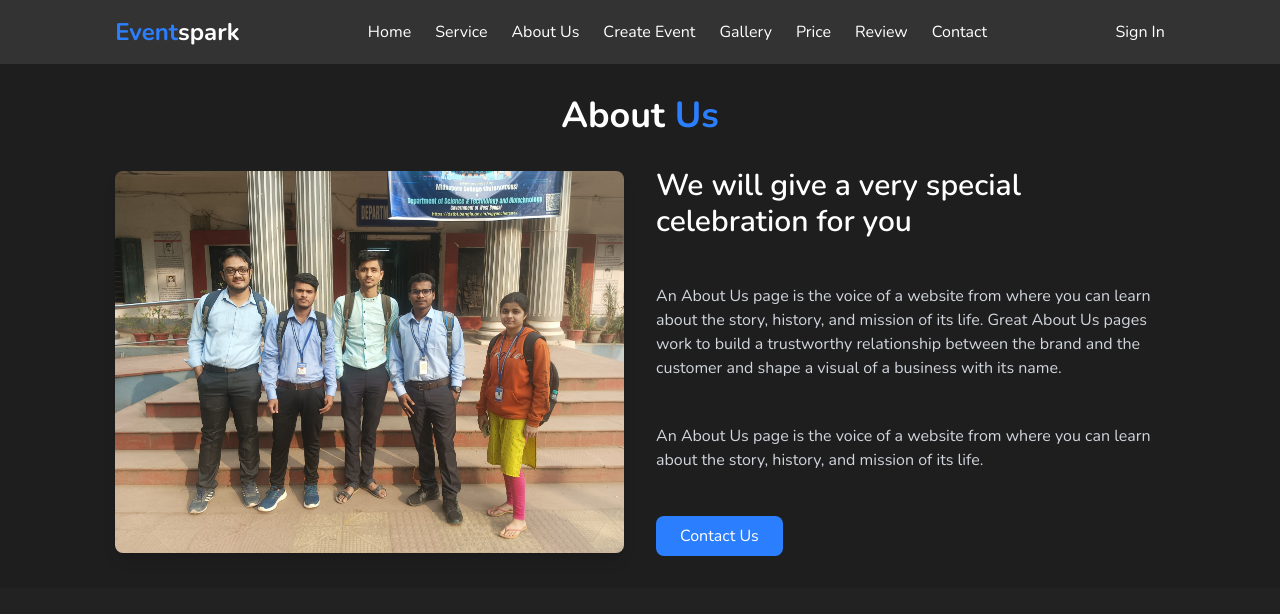
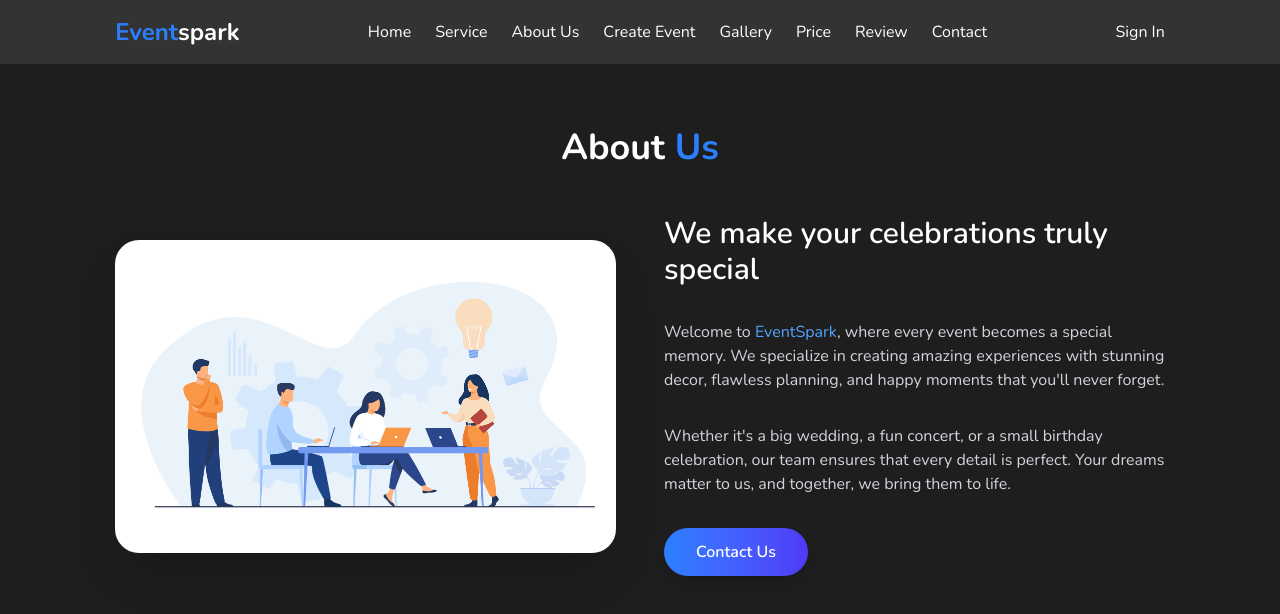
Before and after one commit to supradeepmukherjee/EventSpark, a React (Vite) app in the folder Frontend/: page /about-us in a window 1280 px wide. Shown: the top 614 px of the page. Built offline with nearby package versions, Linux system fonts and the light colour scheme.

Commit message:
Review and Pricing done

```diff
--- a/Frontend/src/pages/AboutUs.jsx
+++ b/Frontend/src/pages/AboutUs.jsx
@@ -2,36 +2,41 @@ import { Link } from "react-router-dom";
 
 const AboutUs = () => {
   return (
-    <section id="about" className="py-8 px-[9%] bg-[#1e1e1e] text-white">
-      <h1 className="text-center text-4xl font-bold text-white mb-8">
+    <section id="about" className="py-16 px-[9%] bg-[#1e1e1e] text-white">
+      <h1 className="text-center text-4xl font-bold mb-12">
         About <span className="text-blue-500">Us</span>
       </h1>
 
-      <div className="flex flex-col md:flex-row items-center gap-8">
+      <div className="flex flex-col md:flex-row items-center gap-12">
+        {/* Image Section */}
         <div className="md:w-1/2">
           <img
             src="/images/About.jpg"
             alt="About Us"
-            className="w-full rounded-lg shadow-lg"
+            className="w-full rounded-3xl shadow-2xl hover:scale-105 transition-transform duration-500"
           />
         </div>
-        <div className="md:w-1/2 space-y-11">
+
+        {/* Content Section */}
+        <div className="md:w-1/2 space-y-8">
           <h1 className="text-3xl font-semibold text-white">
-            We will give a very special celebration for you
+            We make your celebrations truly special
           </h1>
           <p className="text-gray-300">
-            An About Us page is the voice of a website from where you can learn
-            about the story, history, and mission of its life. Great About Us
-            pages work to build a trustworthy relationship between the brand and
-            the customer and shape a visual of a business with its name.
+            Welcome to <span className="text-blue-400">EventSpark</span>, where
+            every event becomes a special memory. We specialize in creating
+            amazing experiences with stunning decor, flawless planning, and
+            happy moments that you'll never forget.
           </p>
           <p className="text-gray-300">
-            An About Us page is the voice of a website from where you can learn
-            about the story, history, and mission of its life.
+            Whether it's a big wedding, a fun concert, or a small birthday
+            celebration, our team ensures that every detail is perfect. Your
+            dreams matter to us, and together, we bring them to life.
           </p>
+
           <Link
-            to="contact"
-            className="inline-block bg-blue-500 text-white px-6 py-2 rounded-lg hover:bg-red-700 transition"
+            to="/contact"
+            className="inline-block bg-gradient-to-r from-blue-500 to-indigo-600 hover:from-blue-600 hover:to-indigo-700 text-white px-8 py-3 rounded-full font-semibold transition-all duration-300 shadow-lg"
           >
             Contact Us
           </Link>
--- a/Frontend/src/pages/Pricing.jsx
+++ b/Frontend/src/pages/Pricing.jsx
@@ -29,19 +29,34 @@ export const Pricing = () => {
 
   return (
     <section className="py-16 px-[9%] bg-[#1e1e1e] text-white" id="price">
-      <h1 className="text-3xl font-bold text-center mb-12">
+      <h1 className="text-4xl font-bold text-center mb-12">
         Our <span className="text-blue-500">Pricing</span>
       </h1>
+
       <div className="grid grid-cols-1 md:grid-cols-2 lg:grid-cols-4 gap-8">
         {plans.map((plan, index) => (
           <div
             key={index}
-            className="bg-gray-800 border border-gray-700 p-6 rounded-2xl text-center shadow-lg hover:shadow-2xl transform hover:-translate-y-2 transition-all duration-300"
+            className="relative bg-gradient-to-b from-[#2a2a2a] to-[#1e1e1e] backdrop-blur-sm border border-gray-700 p-6 rounded-2xl text-center shadow-xl hover:shadow-blue-500/40 transform hover:-translate-y-2 transition-all duration-300 animate-float"
           >
-            <h3 className="text-xl font-bold text-white mb-2">{plan.title}</h3>
+            {/* Best Value badge */}
+            {index === 1 && (
+              <div className="absolute top-4 right-4 bg-yellow-400 text-black px-2 py-1 text-xs font-bold rounded-full">
+                Best Value
+              </div>
+            )}
+
+            {/* Plan Title */}
+            <h3 className="text-2xl font-extrabold text-white mb-2">
+              {plan.title}
+            </h3>
+
+            {/* Plan Price */}
             <h3 className="text-3xl font-bold text-blue-400 mb-4">
               ₹{parseInt(plan.price).toLocaleString("en-IN")}
             </h3>
+
+            {/* Features List */}
             <ul className="text-gray-300 text-sm space-y-3 mb-6">
               <li>🎉 Full Services</li>
               <li>🌸 Decoration</li>
@@ -49,12 +64,22 @@ export const Pricing = () => {
               <li>🍽️ Food & Drink</li>
               <li>✉️ Invitation Card</li>
             </ul>
-            <button className="w-full py-2 bg-gradient-to-r cursor-pointer from-blue-500 to-indigo-500 text-white rounded-lg font-semibold hover:from-blue-600 hover:to-indigo-600 transition-colors duration-300">
-              Check Out
-            </button>
           </div>
         ))}
       </div>
+
+      {/* Floating animation keyframes */}
+      <style>
+        {`
+          @keyframes float {
+            0%, 100% { transform: translateY(0); }
+            50% { transform: translateY(-8px); }
+          }
+          .animate-float {
+            animation: float 6s ease-in-out infinite;
+          }
+        `}
+      </style>
     </section>
   );
 };
--- a/Frontend/src/pages/Review.jsx
+++ b/Frontend/src/pages/Review.jsx
@@ -2,12 +2,14 @@ import React, { useEffect, useState } from "react";
 import { Loader2 } from "lucide-react";
 
 // Helper to get initials from name
-const getInitials = (name) =>
-  name
+const getInitials = (name) => {
+  if (!name) return "U"; // Default initial if name is undefined
+  return name
     .split(" ")
     .map((n) => n[0])
     .join("")
     .toUpperCase();
+};
 
 // Helper to render star rating
 const StarRating = ({ rating }) => {
@@ -55,11 +57,16 @@ const Review = () => {
       setLoading(true);
       try {
         const response = await fetch(
-          "https://your-backend-url.com/api/reviews"
-        ); // 🔥 Change to your backend URL
-        const data = await response.json();
-        setAllReviews(data);
-        setVisibleReviews(data.slice(0, REVIEWS_PER_PAGE));
+          `${import.meta.env.VITE_SERVER}/user/review`
+        );
+        const result = await response.json();
+        console.log(result.reviews);
+
+        // If your backend sends { success: true, data: [...] }
+        const allReviews = result.reviews; // fallback if it's direct array
+
+        setAllReviews(allReviews);
+        setVisibleReviews(allReviews.slice(0, REVIEWS_PER_PAGE));
       } catch (error) {
         console.error("Error fetching reviews:", error);
       } finally {
@@ -114,7 +121,7 @@ const Review = () => {
           <div className="grid grid-cols-1 md:grid-cols-2 lg:grid-cols-3 gap-6 max-w-6xl mx-auto">
             {visibleReviews.map((client) => (
               <div
-                key={client.id}
+                key={client._id}
                 className="bg-[#1f1f1f] p-6 rounded-2xl shadow-xl hover:shadow-blue-500/30 transition-all"
               >
                 {/* Logo and Name */}
@@ -134,7 +141,7 @@ const Review = () => {
                 </div>
 
                 {/* Review Text */}
-                <p className="text-gray-300 text-sm">{client.review}</p>
+                <p className="text-gray-300 text-sm">{client.comment}</p>
               </div>
             ))}
           </div>
```
Also changed, not shown: Frontend/public/images/About.jpg.
